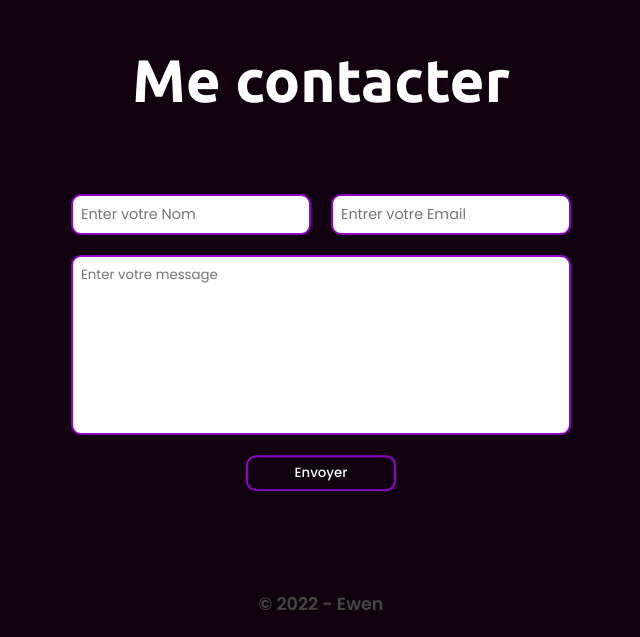
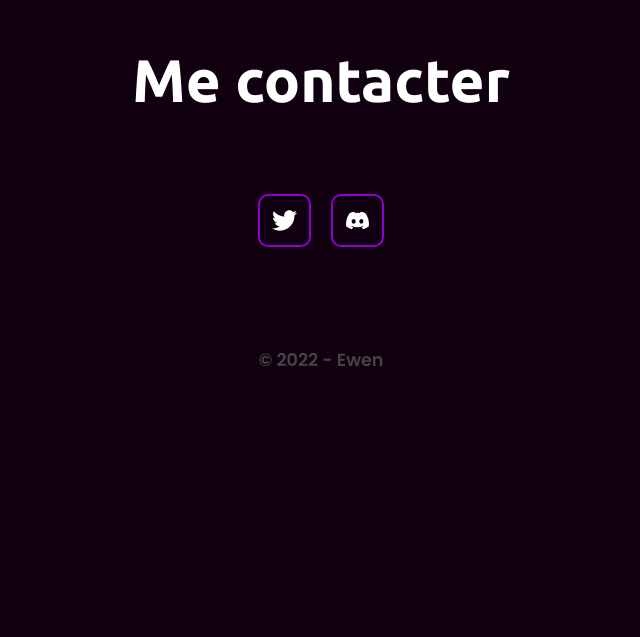
Before and after one commit to ewhalgand/Portfolio-V2, a Next.js app: page / in a window 1280 px wide. Shown: the part 2842-3479 px from the top of the page, without its empty margins (319-959 px from the left). After the commit the page ends 3235 px from the top, so only its background shows below. Built offline with nearby package versions, Linux system fonts and the light colour scheme.

Commit message:
update contact

```diff
--- a/components/Contact.jsx
+++ b/components/Contact.jsx
@@ -2,113 +2,35 @@ import { useEffect, useRef } from "react";
 import styled from "styled-components";
 import { useTranslation } from "react-i18next";
 import { motion } from "framer-motion";
-import gsap from "gsap";
-import ScrollTrigger from "gsap/dist/ScrollTrigger";
+import { FaTwitter, FaDiscord } from "react-icons/fa";
 
 const Contact = () => {
 
   const { t } = useTranslation("fr", { useSuspense: false });
 
-  let title = useRef(null);
-  let i1 = useRef(null);
-  let i2 = useRef(null);
-  let i3 = useRef(null);
-  let i4 = useRef(null);
-
-  useEffect(() => {
-    gsap.registerPlugin(ScrollTrigger);
-
-    const markers = false
-
-    gsap.from(title, {
-      scrollTrigger: {
-        trigger: title,
-        markers,
-      },
-      opacity: 0,
-      y: 100,
-      duration: 1,
-    })
-
-    gsap.from(i1, {
-      scrollTrigger: {
-        trigger: i1,
-        markers,
-      },
-      opacity: 0,
-      x: -100,
-      duration: 1,
-    })
-
-    gsap.from(i2, {
-      scrollTrigger: {
-        trigger: i2,
-        markers,
-      },
-      opacity: 0,
-      x: 100,
-      duration: 1,
-      delay: 1.5
-    })
-
-    gsap.from(i3, {
-      scrollTrigger: {
-        trigger: i3,
-        markers,
-      },
-      opacity: 0,
-      y: 100,
-      duration: 1,
-      dalay: 2
-    })
-
-    gsap.from(i4, {
-      scrollTrigger: {
-        trigger: title,
-        markers,
-      },
-      opacity: 0,
-      y: 100,
-      duration: 1,
-      delay: 2.5
-    })
-
-  }, [])
-
   return (
     <Section id="contact">
-      <h1 ref={el => {title = el}}>{ t('contact.title') }</h1>
-      <form action="">
+      <h1>
+        {t("contact.title")}
+      </h1>
         <div className="container">
-          <input
-            ref={el => {i1 = el}}
-            type="text"
-            name="name"
-            placeholder="Enter votre Nom"
-            required
-          />
-          <input
-            ref={el => {i2 = el}}
-            type="text"
-            name="email"
-            placeholder="Entrer votre Email"
-            required
-          />
-        </div>
-        <textarea
-          ref={el => {i3 = el}}
-          className="description"
-          rows={8}
-          placeholder="Enter votre message"
-          required
-        ></textarea>
-        <motion.button
-          ref={el => {i4 = el}}
+        <motion.a
+          href="https://twitter.com/Saipatatee"
+          target="_blank"
           className="btn"
           whileHover={{ scale: 1.1 }}
           whileTap={{ scale: 0.9 }}
-        >{ t('contact.button') }</motion.button>
-      </form>
+        >
+          <FaTwitter style={{fontSize: "25px"}} />
+        </motion.a>
+        <motion.button
+          className="btn"
+          whileHover={{ scale: 1.1 }}
+          whileTap={{ scale: 0.9 }}
+        >
+          <FaDiscord style={{fontSize: "25px"}} />
+        </motion.button>
+        </div>
     </Section>
   );
 };
@@ -128,44 +50,16 @@ const Section = styled.section`
     font-family: "Ubuntu", sans-serif;
   }
 
-  form {
-    display: flex;
-    flex-direction: column;
-    align-items: center;
-    width: 500px;
-    gap: 20px;
-
   .container {
     display: flex;
-      width: 100%;
+    align-items: center;
     gap: 20px;
-
-      input {
-        width: 100%;
-        padding: 8px;
-        font-size: 0.9rem;
-        outline: none;
-        border-radius: 10px;
-        border: 2px solid #9200cf;
-      }
-
-      @media screen and (max-width: 470px) {
-        flex-direction: column;
-      }
-    }
-
-    .description {
-      width: 100%;
-      padding: 8px;
-      resize: none;
-      outline: none;
-      border-radius: 10px;
-      border: 2px solid #9200cf;
   }
 
   .btn {
-      width: 150px;
-      padding: 6px 12px;
+    display: flex;
+    align-items: center;
+    padding: 12px;
     background: transparent;
     color: #fff;
     font-weight: 500;
@@ -173,10 +67,6 @@ const Section = styled.section`
     border: 2px solid #9200cf;
     cursor: pointer;
   }
-
-    @media screen and (max-width: 580px) {
-      width: 100%;
-    }
   }
 `;
 
```
Lines whose indentation alone changed are shown as unchanged.
